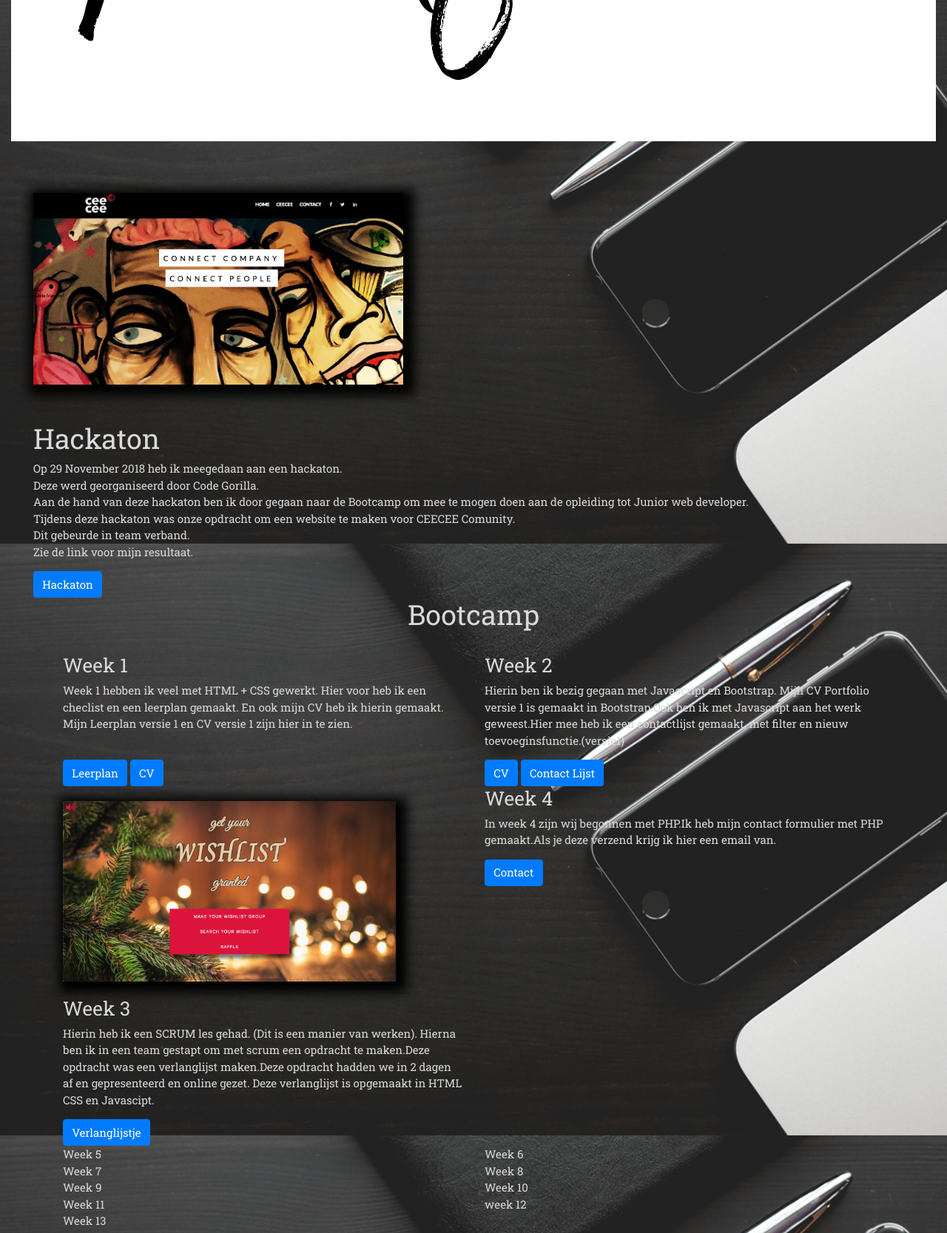
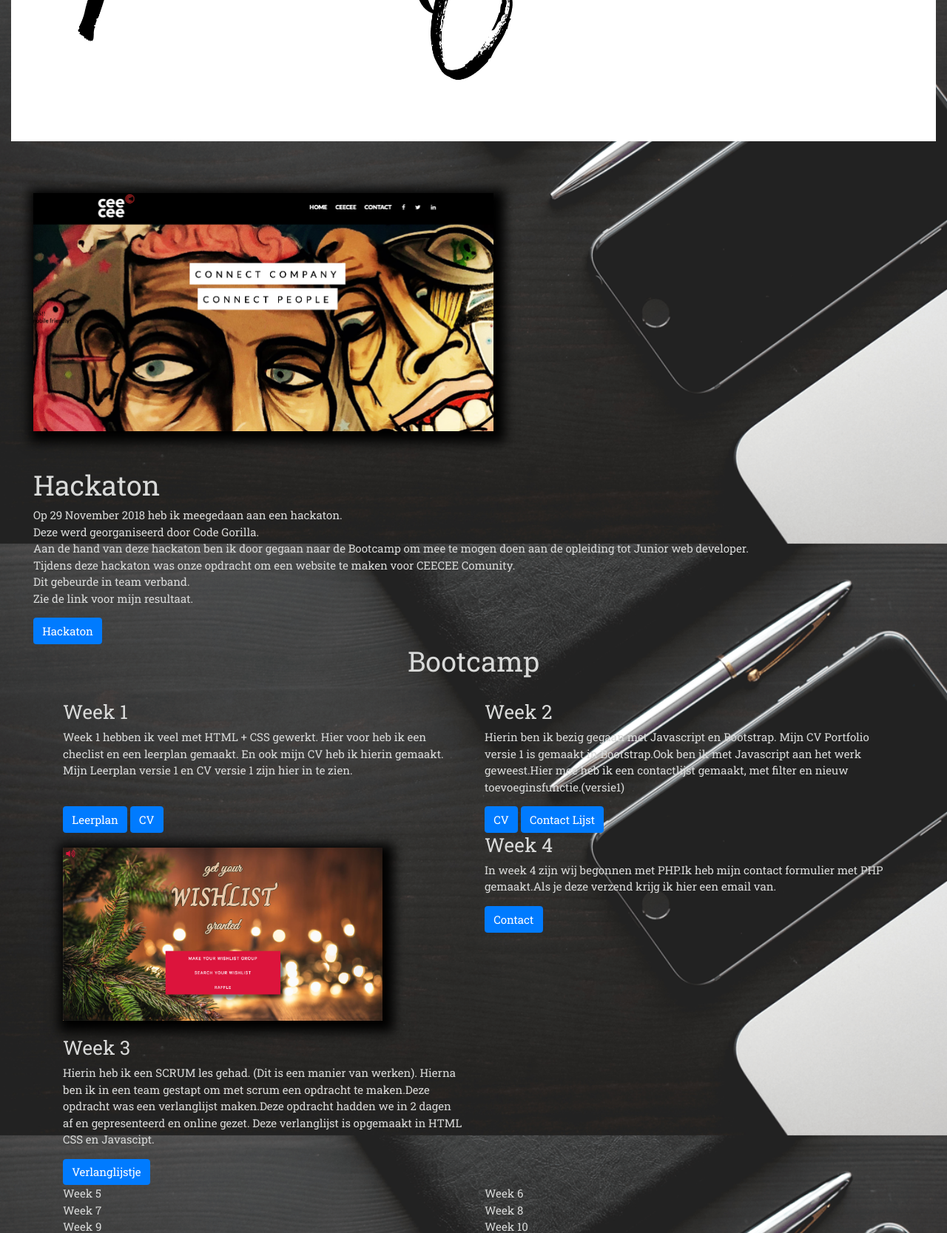
Before and after one commit to MarcellaHadderingh/Cv, a PHP site: page / in a window 1280 px wide. Shown: the part 4065-5732 px from the top of the page at 74% size. Run offline with PHP 8.4, Linux system fonts and the light colour scheme; some libraries are stand-ins or nearby versions.

Commit message:
image changed wishlist hackaton

```diff
--- a/index.php
+++ b/index.php
@@ -155,7 +155,7 @@
         <div class="row">
             <div class="col-10">
                 <div id="hackaton">
-                    <img src="foto/hackaton.png" style="width: 500px">
+                    <img src="foto/hackaton.png" style="width: 60%" alt="Responsive image">
                 </div>
                 <h1>Hackaton</h1>
                 <p>Op 29 November 2018 heb ik meegedaan aan een hackaton. <br> Deze werd georganiseerd door Code Gorilla. <br> Aan de hand van deze hackaton ben ik door gegaan naar de Bootcamp om mee te mogen doen aan de opleiding tot Junior web developer.<br>                    Tijdens deze hackaton was onze opdracht om een website te maken voor CEECEE Comunity. <br> Dit gebeurde in team verband.<br> Zie de link voor mijn resultaat.
@@ -184,7 +184,7 @@
                     </div>
                     <div class="w-100"></div>
                     <div class="col" data-aos="fade-up-right">
-                        <div id="wishlist"><img src="foto/Wishlist.png" alt="wishlist"></div>
+                        <div id="wishlist"><img src="foto/Wishlist.png" alt="wishlist" style="width: 80%" alt="Responsive image"></div>
                         <h3>Week 3</h3>
                         <p>Hierin heb ik een SCRUM les gehad. (Dit is een manier van werken). Hierna ben ik in een team gestapt om met scrum een opdracht te maken.Deze opdracht was een verlanglijst maken.Deze opdracht hadden we in 2 dagen af en gepresenteerd
                             en online gezet. Deze verlanglijst is opgemaakt in HTML CSS en Javascipt.</p>
```
